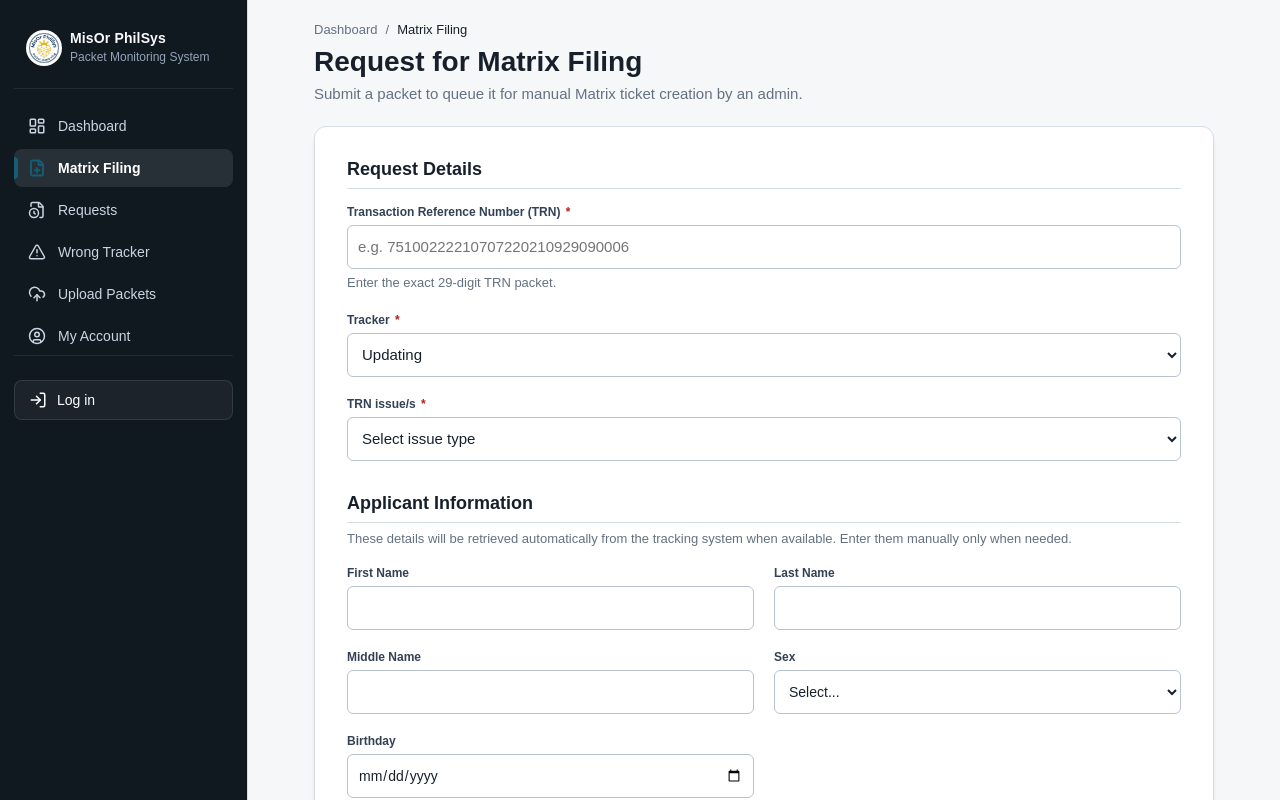
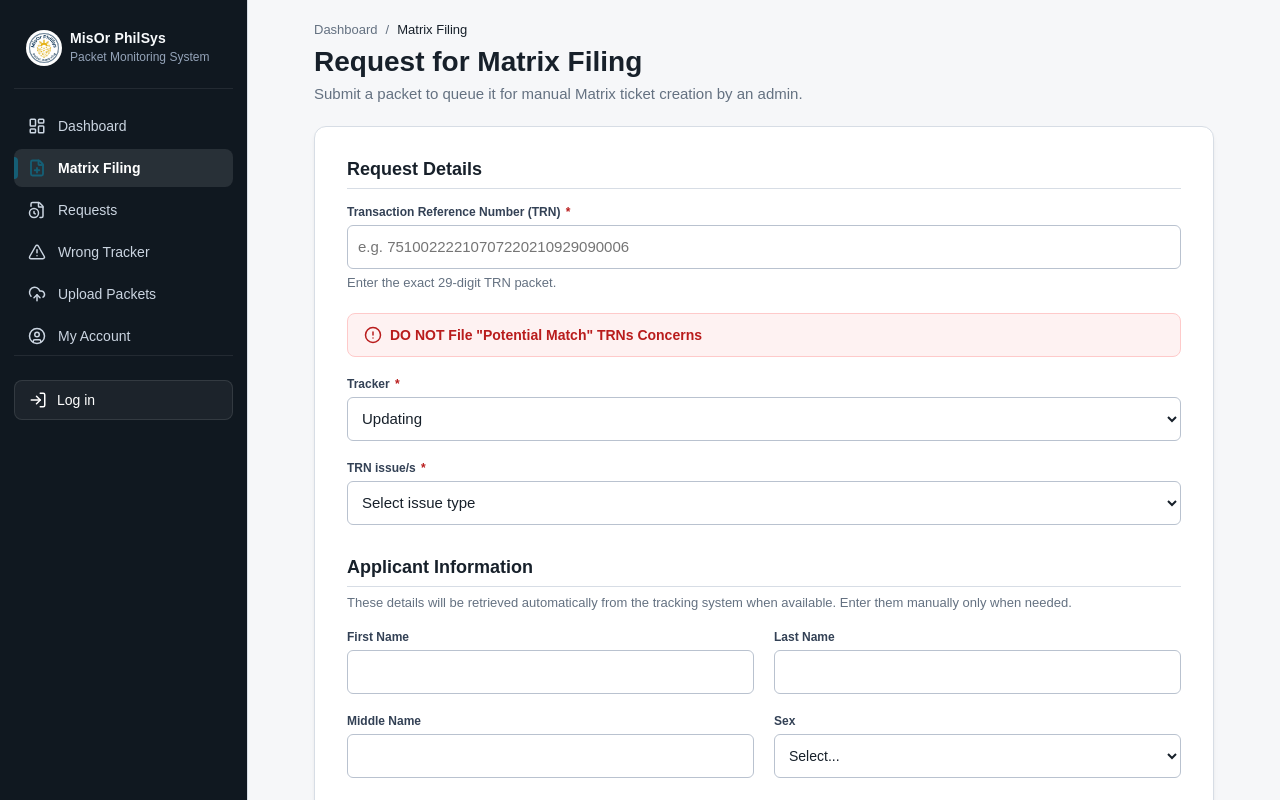
Before and after one commit to gorodium/MisOr-PhilSys-Packet-Monitoring, a Next.js app: page /dashboard/filing in a window 1280 px wide. Shown: the top 800 px of the page. Built offline with nearby package versions, Linux system fonts and the light colour scheme; no server answers.

Commit message:
feat: add red warning note about potential match TRNs

```diff
--- a/src/app/dashboard/filing/filing-client.tsx
+++ b/src/app/dashboard/filing/filing-client.tsx
@@ -143,6 +143,22 @@ export function FilingClient() {
               </div>
 
               <div style={{ display: "flex", flexDirection: "column", gap: "20px" }}>
+
+                <div style={{
+                  color: "var(--danger)",
+                  fontWeight: 600,
+                  fontSize: "14px",
+                  padding: "12px 16px",
+                  backgroundColor: "#fef2f2",
+                  border: "1px solid #fecaca",
+                  borderRadius: "8px",
+                  display: "flex",
+                  alignItems: "center",
+                  gap: "8px"
+                }}>
+                  <AlertCircle size={18} />
+                  DO NOT File "Potential Match" TRNs Concerns
+                </div>
 
                 <div className="form-group" style={{ display: "flex", flexDirection: "column", gap: "6px" }}>
                   <label className="field-label" htmlFor="actionType">
```
